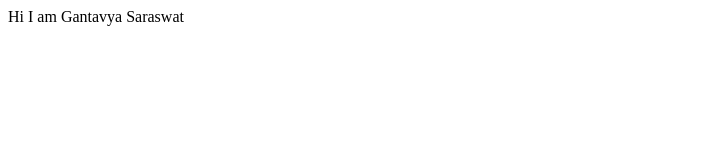
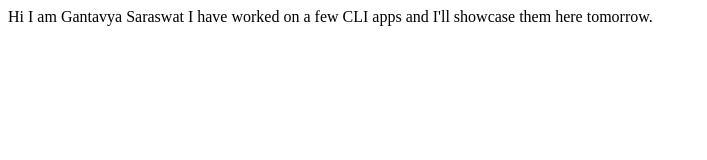
Before and after one commit to gantavya99/sample-website, a plain HTML site: page index.html in a window 1280 px wide. Shown: the whole page, without its empty margins (0-707 px from the left). Drawn offline with Linux system fonts and the light colour scheme.

Commit message:
Update index.html

```diff
--- a/index.html
+++ b/index.html
@@ -8,5 +8,6 @@
 </head>
 <body >
     Hi I am Gantavya Saraswat
+    I have worked on a few CLI apps and I'll showcase them here tomorrow.
 </body>
 </html>
```
